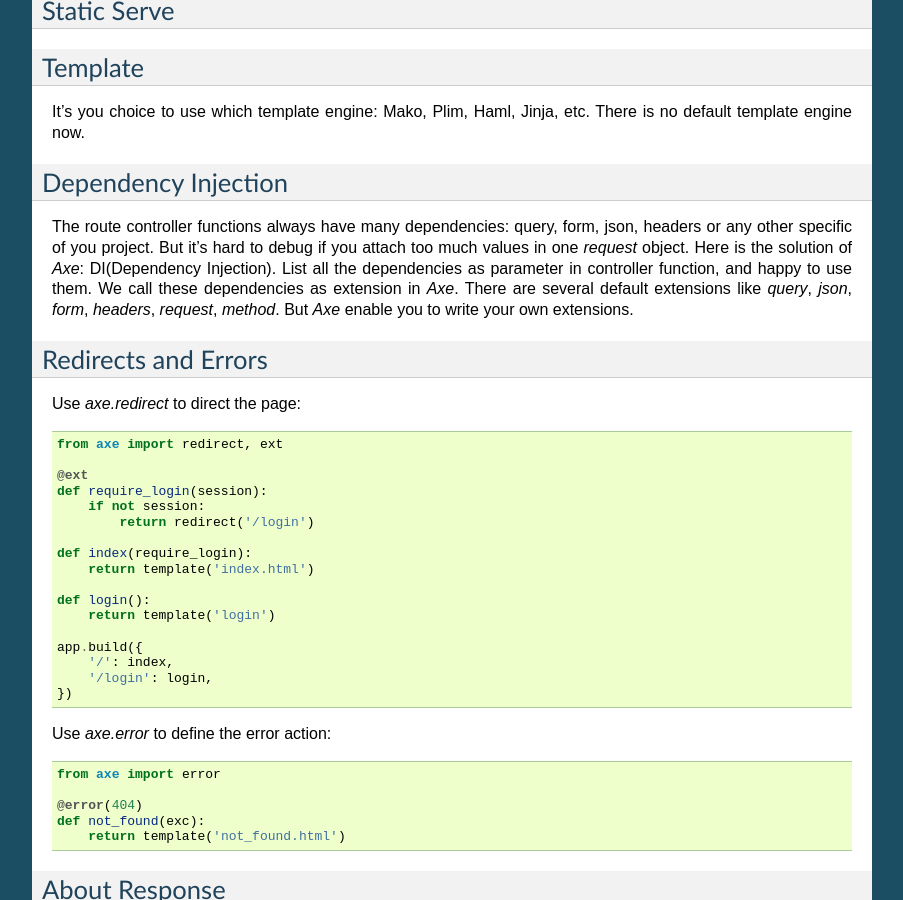
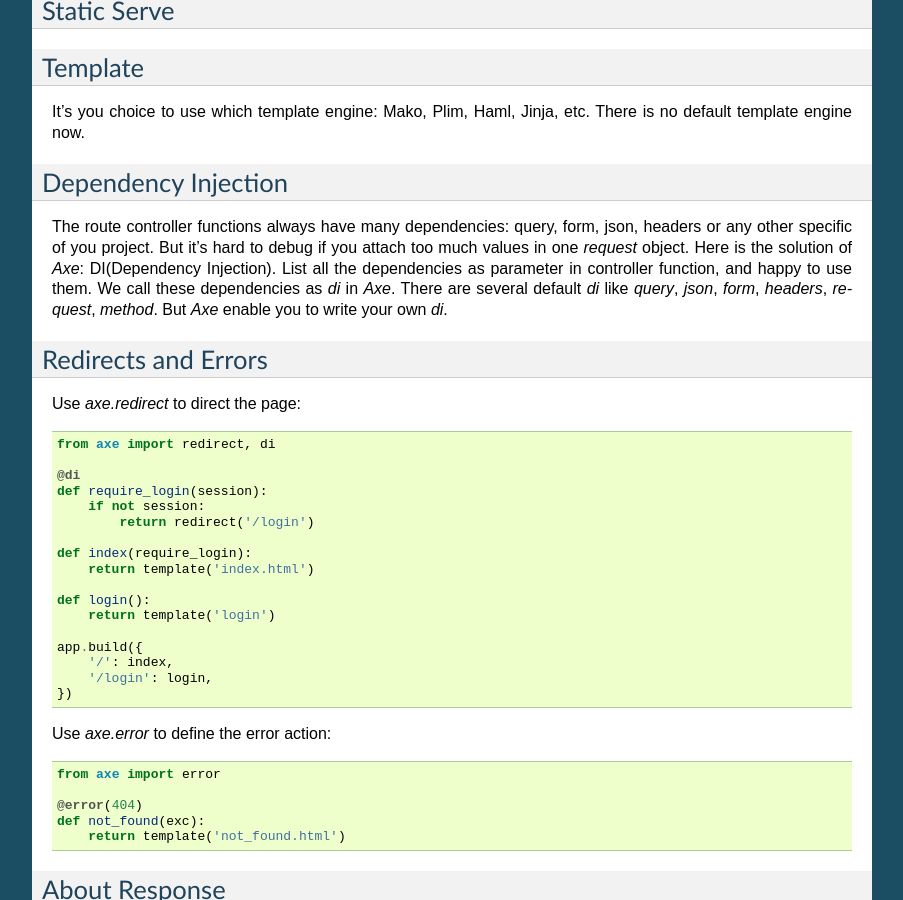
Before and after one commit to soasme/axe, a Sphinx documentation site: the page built from docs/quick_start.rst, in a window 1280 px wide and 900 px high, scrolled down 988 px. Shown: the whole window, without its empty margins (198-1101 px from the left). Built offline with Sphinx 7.4.7, drawn with Linux system fonts in a browser that asks for light colours.

Commit message:
rename to di in doc.

```diff
--- a/docs/quick_start.rst
+++ b/docs/quick_start.rst
@@ -73,9 +73,9 @@
 headers or any other specific of you project. But it's hard to debug if you
 attach too much values in one `request` object. Here is the solution of `Axe`:
 DI(Dependency Injection). List all the dependencies as parameter in controller
-function, and happy to use them. We call these dependencies as extension in `Axe`.
-There are several default extensions like `query`, `json`, `form`, `headers`,
-`request`, `method`.  But `Axe` enable you to write your own extensions.
+function, and happy to use them. We call these dependencies as `di` in `Axe`.
+There are several default `di` like `query`, `json`, `form`, `headers`,
+`request`, `method`.  But `Axe` enable you to write your own `di`.
 
 
 Redirects and Errors
@@ -83,9 +83,9 @@
 
 Use `axe.redirect` to direct the page::
 
-    from axe import redirect, ext
+    from axe import redirect, di
 
-    @ext
+    @di
     def require_login(session):
         if not session:
             return redirect('/login')
```
